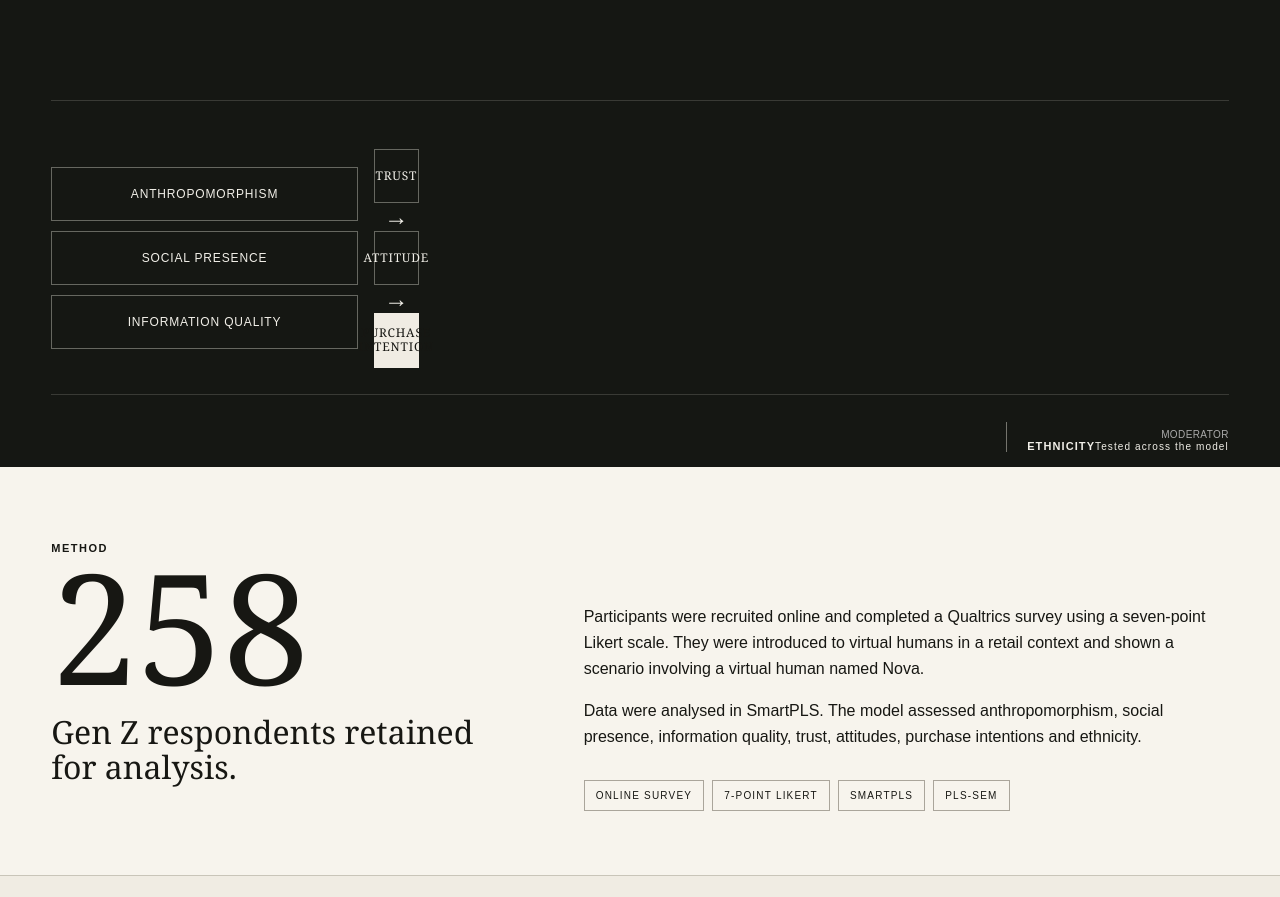
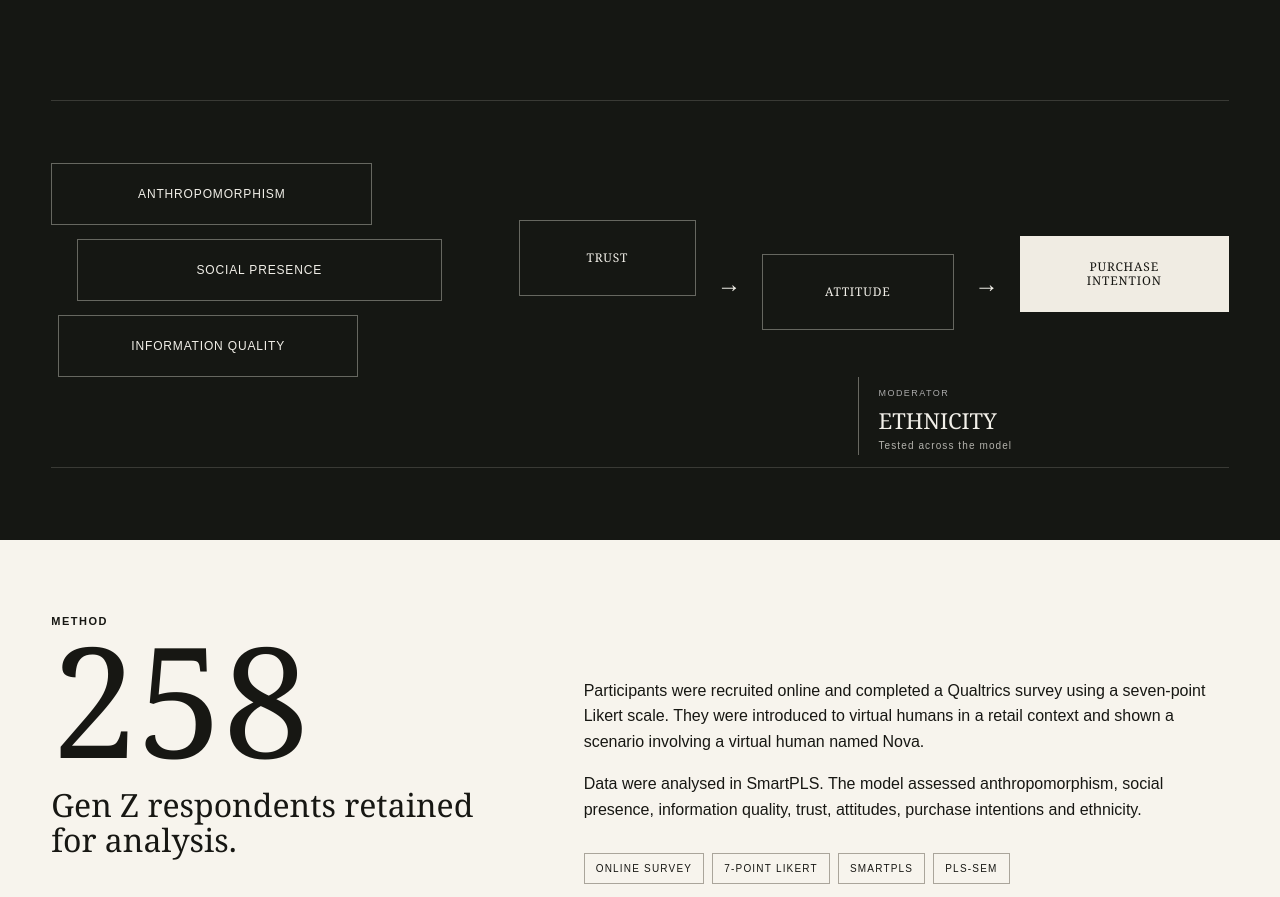
Before and after one commit to reggiemagtibay/reginald-magtibay-portfolio, a Next.js app: page /work/virtual-humans in a window 1280 px wide. Shown: the part 1800-2697 px from the top of the page. Built offline with nearby package versions, Linux system fonts and the light colour scheme.

Commit message:
Style conceptual model as asymmetric editorial flow

```diff
--- a/app/globals.css
+++ b/app/globals.css
@@ -290,3 +290,21 @@ margin-top:34px!important;
 max-width:220px!important;
 }
 }
+
+/* Conceptual model — asymmetric editorial flow */
+.vh-network{position:relative!important;display:grid!important;grid-template-columns:minmax(260px,31%) 1fr!important;gap:8vw!important;align-items:center!important;padding:62px 0 90px!important}
+.vh-inputs{display:flex!important;flex-direction:column!important;gap:14px!important}
+.vh-inputs span{min-height:62px!important;display:flex!important;align-items:center!important;padding:0 28px!important}
+.vh-inputs span:nth-child(1){width:88%!important}
+.vh-inputs span:nth-child(2){width:100%!important;margin-left:7%!important}
+.vh-inputs span:nth-child(3){width:82%!important;margin-left:2%!important}
+.vh-flow-main{display:grid!important;grid-template-columns:1fr 42px 1.08fr 42px 1.18fr!important;gap:12px!important;align-items:center!important;transform:translateY(14px)!important}
+.vh-flow-main .vh-node{min-height:76px!important}
+.vh-flow-main .trust{transform:translateY(-26px)!important}
+.vh-flow-main .attitude{transform:translateY(8px)!important}
+.vh-flow-main .final{transform:translateY(-10px)!important}
+.vh-ethnicity{position:absolute!important;right:12%!important;bottom:12px!important;width:230px!important;border-left:1px solid rgba(240,236,227,.38)!important;padding:4px 0 4px 20px!important;text-align:left!important}
+.vh-ethnicity small{display:block!important;font-size:9px!important;letter-spacing:.16em!important;margin-bottom:7px!important}
+.vh-ethnicity strong{display:block!important;font-family:Georgia,serif!important;font-size:22px!important;font-weight:400!important;letter-spacing:0!important}
+.vh-ethnicity span{display:block!important;font-size:10px!important;margin-top:5px!important;opacity:.72!important}
+@media(max-width:900px){.vh-network{grid-template-columns:1fr!important;gap:34px!important;padding:42px 0!important}.vh-inputs span,.vh-inputs span:nth-child(n){width:100%!important;margin-left:0!important}.vh-flow-main{grid-template-columns:1fr!important;transform:none!important}.vh-flow-main .vh-node{transform:none!important}.vh-flow-main .vh-arrow{transform:rotate(90deg)!important}.vh-ethnicity{position:static!important;width:auto!important;margin-top:8px!important}}
```
